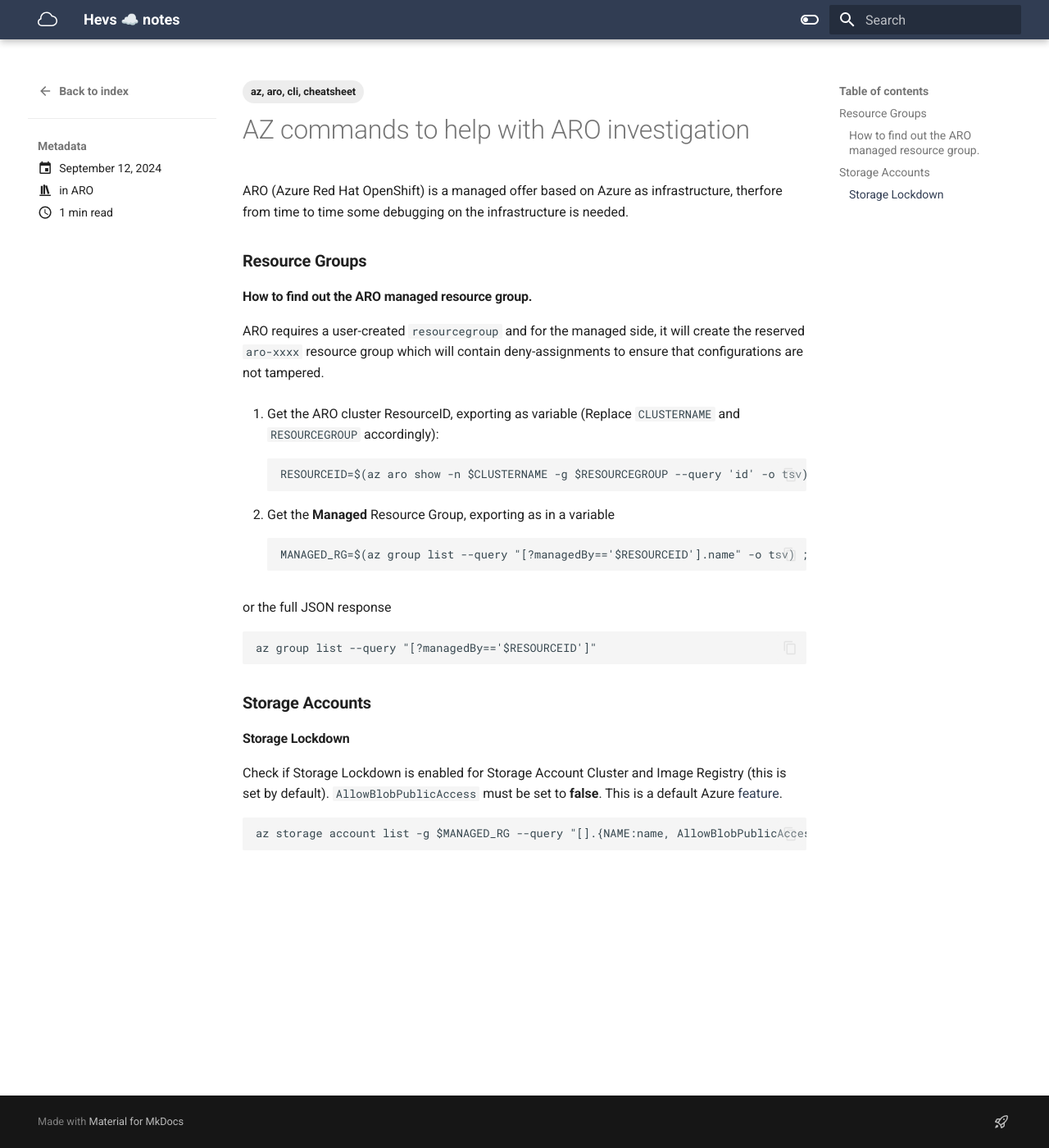
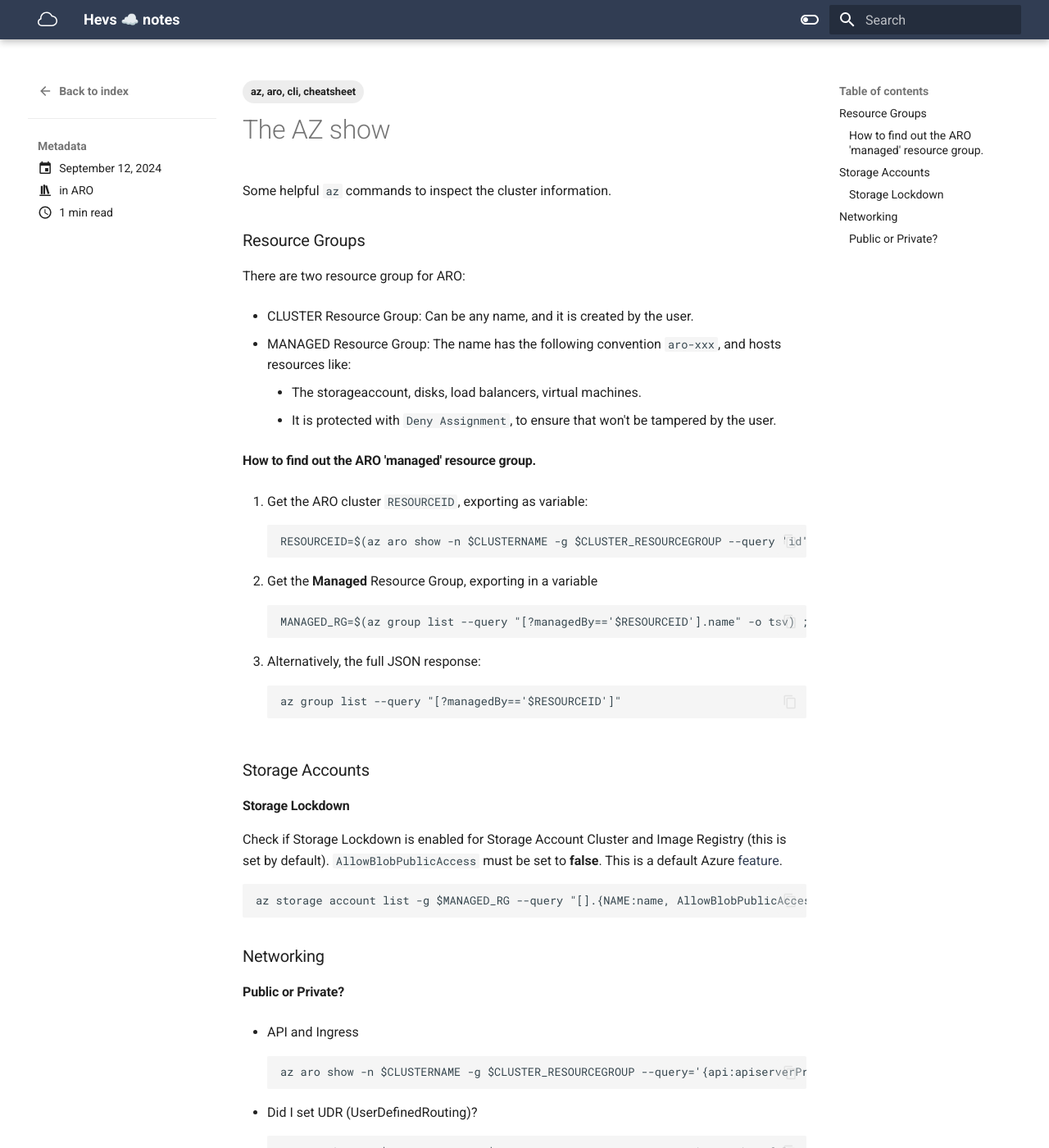
Before and after one commit to ehvs/notes, an MkDocs documentation site: the page built from docs/blog/posts/az-aro-commands.md, in a window 1280 px wide and 1400 px high. Shown: the whole window at 82% size. Built offline with MkDocs 1.6.1 and Material for MkDocs 9.7.7, drawn with Linux system fonts in a browser that asks for light colours; some of the changed text lies outside the part shown.

Commit message:
small fixes

````diff
--- a/docs/blog/posts/az-aro-commands.md
+++ b/docs/blog/posts/az-aro-commands.md
@@ -1,9 +1,10 @@
 ---
-title: AZ commands to help with ARO investigation
+title: The AZ show
 summary: Helpful az commands
 authors:
     - Hevellyn
 date: 2024-09-12
+updated: 2024-10-31
 categories:
   - ARO
 slug: az-aro-commands
@@ -11,35 +12,52 @@
   - az, aro, cli, cheatsheet
 ---
 
-ARO (Azure Red Hat OpenShift) is a managed offer based on Azure as infrastructure, therfore from time to time some debugging on the infrastructure is needed.
-
+Some helpful `az` commands to inspect the cluster information.
 <!-- more -->
 
+###  Resource Groups
+There are two resource group for ARO:
 
+- CLUSTER Resource Group: Can be any name, and it is created by the user.
 
-###  **Resource Groups**
-#### How to find out the ARO managed resource group.
-ARO requires a user-created `resourcegroup` and for the managed side, it will create the reserved `aro-xxxx` resource group which will contain deny-assignments to ensure that configurations are not tampered.
+- MANAGED Resource Group: The name has the following convention `aro-xxx`, and hosts resources like:
+    - The storageaccount, disks, load balancers, virtual machines.
+    - It is protected with `Deny Assignment`, to ensure that won't be tampered by the user.
 
-1. Get the ARO cluster ResourceID, exporting as variable (Replace `CLUSTERNAME` and `RESOURCEGROUP` accordingly):
+#### How to find out the ARO 'managed' resource group.
+
+1. Get the ARO cluster `RESOURCEID`, exporting as variable:
 ```
-RESOURCEID=$(az aro show -n $CLUSTERNAME -g $RESOURCEGROUP --query 'id' -o tsv) ; echo $RESOURCEID
+RESOURCEID=$(az aro show -n $CLUSTERNAME -g $CLUSTER_RESOURCEGROUP --query 'id' -o tsv) ; echo $RESOURCEID
 ```
 
-2. Get the **Managed** Resource Group, exporting as in a variable
+2. Get the **Managed** Resource Group, exporting in a variable
 ```
 MANAGED_RG=$(az group list --query "[?managedBy=='$RESOURCEID'].name" -o tsv) ; echo $MANAGED_RG
 ```
 
-or the full JSON response
-```
-az group list --query "[?managedBy=='$RESOURCEID']"
-```
+  - Alternatively, the full JSON response:
+  ```
+  az group list --query "[?managedBy=='$RESOURCEID']"
+  ```
 
-### **Storage Accounts**
+### Storage Accounts
 #### Storage Lockdown
 Check if Storage Lockdown is enabled for Storage Account Cluster and Image Registry (this is set by default). `AllowBlobPublicAccess` must be set to **false**. This is a default Azure [feature](https://azure.microsoft.com/en-us/updates/choose-to-allow-or-disallow-blob-public-access-on-azure-storage-accounts/).
 
 ```
 az storage account list -g $MANAGED_RG --query "[].{NAME:name, AllowBlobPublicAccess:allowBlobPublicAccess,MinimumTlsVersion:minimumTlsVersion}" -o table
 ```
+
+### Networking
+#### Public or Private?
+
+- API and Ingress
+```
+az aro show -n $CLUSTERNAME -g $CLUSTER_RESOURCEGROUP --query='{api:apiserverProfile.visibility,ingress:ingressProfiles[*].{name: name,visibility: visibility}}'
+```
+
+- Did I set UDR (UserDefinedRouting)?
+```
+az aro show -n $CLUSTERNAME -g $CLUSTER_RESOURCEGROUP --query 'networkProfile.outboundType'
+```
````
Also changed, not shown: docs/blog/posts/private-aro-ingress-controller.md (+1 -1 lines), docs/index.md (+1 -1 lines).
